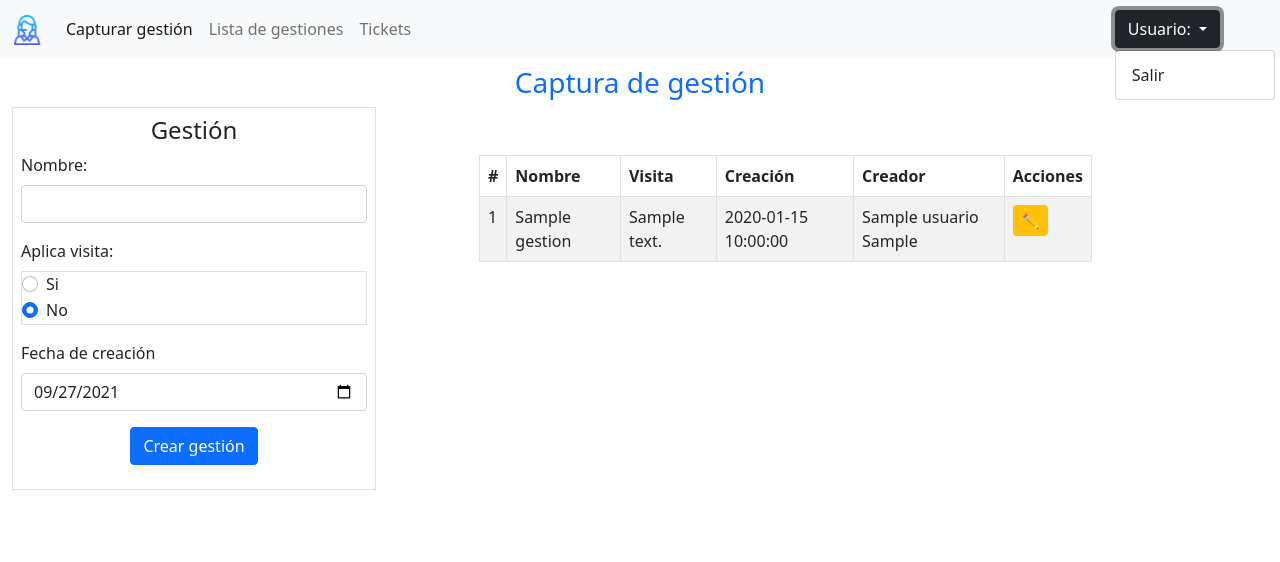
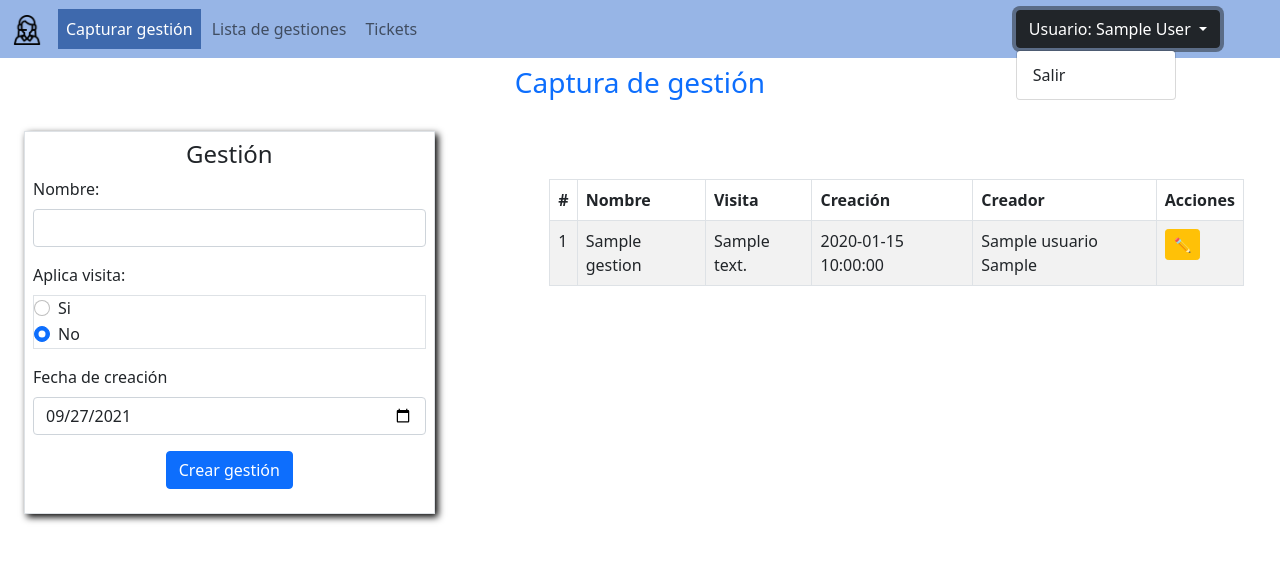
Before and after one commit to IsmaelGB97dev/PruebaYota, a PHP site: page / in a window 1280 px wide, after a click that opens the changed part. Shown: the top 562 px of the page. Run offline with PHP 8.4, Linux system fonts and the light colour scheme; the visitor is signed in with stand-in values (Sample User, id 1); tables that the repository leaves empty or names only in its code hold one stand-in row (values such as "Sample post").

Commit message:
todo funcionando, resta afinar detalles

```diff
--- /dev/null
+++ b/gestion/css/home.css
@@ -0,0 +1,38 @@
+.menu-main {
+    background-color: #97B5E6;
+}
+
+.navbar-brand {
+    filter: brightness(0);
+}
+
+.nav-link {
+    color: #404D61;
+    width: fit-content;
+    margin-right: 3px;
+}
+
+.nav-link:hover,
+.active {
+    color: white;
+    background-color: #3E69AD;
+}
+
+.form-capturar {
+    box-shadow: 3px 3px 7px black;
+}
+
+.btn-gestion {
+    background-color: #259ABD;
+    border: none;
+    box-shadow: 1px 1px 5px black;
+}
+
+.btn-tg {
+    background-color: #259ABD;
+}
+
+.ticket-cont {
+    display: flex;
+    flex-direction: row-reverse;
+}
--- a/gestion/vistas/capturarGestion.php
+++ b/gestion/vistas/capturarGestion.php
@@ -1,4 +1,4 @@
-<div>
+<div class="container-fluid">
     <div class="position-fixed top-0 end-0 pt-5" style="z-index: 11">
         <div id="liveToast" class="toast hide bg-success text-light col-2" role="alert" aria-live="assertive" aria-atomic="true">
             <div class="toast-header justify-content-end">
@@ -10,8 +10,8 @@
 
     <h3 class="text-center mt-2 text-primary">Captura de gestión</h3>
     <div class="col-12">
-        <div class="row container">
-            <div class="col-4 border p-2">
+        <div class="row p-4">
+            <div class="form-capturar col-lg-4 col-sm-11 border p-2">
                 <h4 class="text-center">Gestión</h4>
                 <form id="form-crear" method="POST">
                     <div class="mb-3">
@@ -42,9 +42,9 @@
                 </form>
             </div>
 
-            <div class="col-1"></div>
+            <div class="col-lg-1"></div>
 
-            <div class="col-7 mt-5 table-responsive">
+            <div class="col-lg-7 col-sm-11 mt-5 table-responsive">
                 <table id="table-gestiones" class="table table-bordered table-striped">
                     <thead>
                         <tr>
--- a/gestion/vistas/home.php
+++ b/gestion/vistas/home.php
@@ -1,5 +1,9 @@
 <?php
     $solicitud = $_REQUEST['dr'] ?? '';
+    if($solicitud == 'lg') {
+        $sesion->BorrarSesion();
+        header('location: ../');
+    }
 ?>
 
 <!DOCTYPE html>
@@ -13,6 +17,7 @@
 
     <link rel="icon" href="gestion/imagenes/fav.png">
     <link rel="stylesheet" href="gestion/css/bootstrap.min.css">
+    <link rel="stylesheet" href="gestion/css/home.css">
 
 
     <script src="gestion/js/jquery-3.6.0.min.js"></script>
@@ -21,9 +26,9 @@
 </head>
 
 <body>
-    <nav class="navbar navbar-expand-lg navbar-light bg-light">
+    <nav class="menu-main navbar navbar-expand-lg">
         <div class="container-fluid">
-            <button class="navbar-toggler" type="button" data-bs-toggle="collapse" data-bs-target="#navbarTogglerDemo03" aria-controls="navbarTogglerDemo03" aria-expanded="false" aria-label="Toggle navigation">
+            <button class="navbar-toggler navbar-light" type="button" data-bs-toggle="collapse" data-bs-target="#navbarTogglerDemo03" aria-controls="navbarTogglerDemo03" aria-expanded="false" aria-label="Toggle navigation">
             <span class="navbar-toggler-icon"></span>
           </button>
             <a class="navbar-brand" href="#">
@@ -44,10 +49,10 @@
                 <form class="d-flex me-5">
                     <div class="dropdown">
                         <a class="btn btn-outline-dark dropdown-toggle" href="#" role="button" id="dropdownMenuLink" data-bs-toggle="dropdown" aria-expanded="false">
-                          Usuario:
+                          Usuario: <?php echo $sesion->getNombreActual(); ?>
                         </a>
                         <ul class="dropdown-menu" aria-labelledby="dropdownMenuLink">
-                            <li><a class="dropdown-item" href="#">Salir</a></li>
+                            <li><a class="dropdown-item" href="?dr=lg">Salir</a></li>
                         </ul>
                     </div>
                 </form>
```
Also changed, not shown: gestion/vistas/tickets.php (+16 -12 lines).
